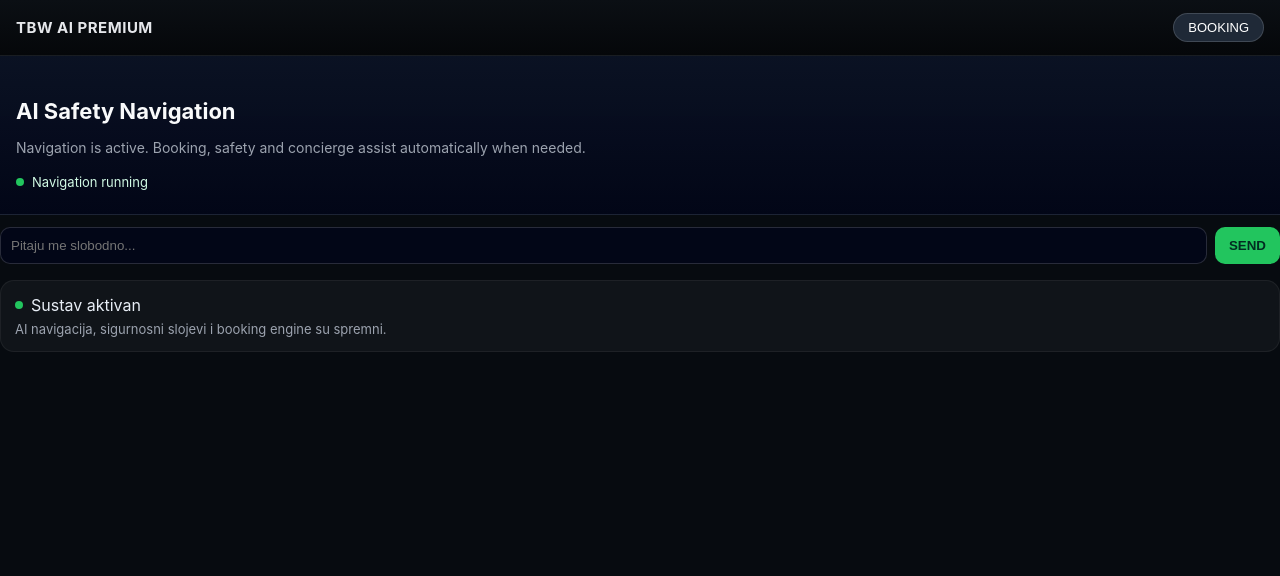
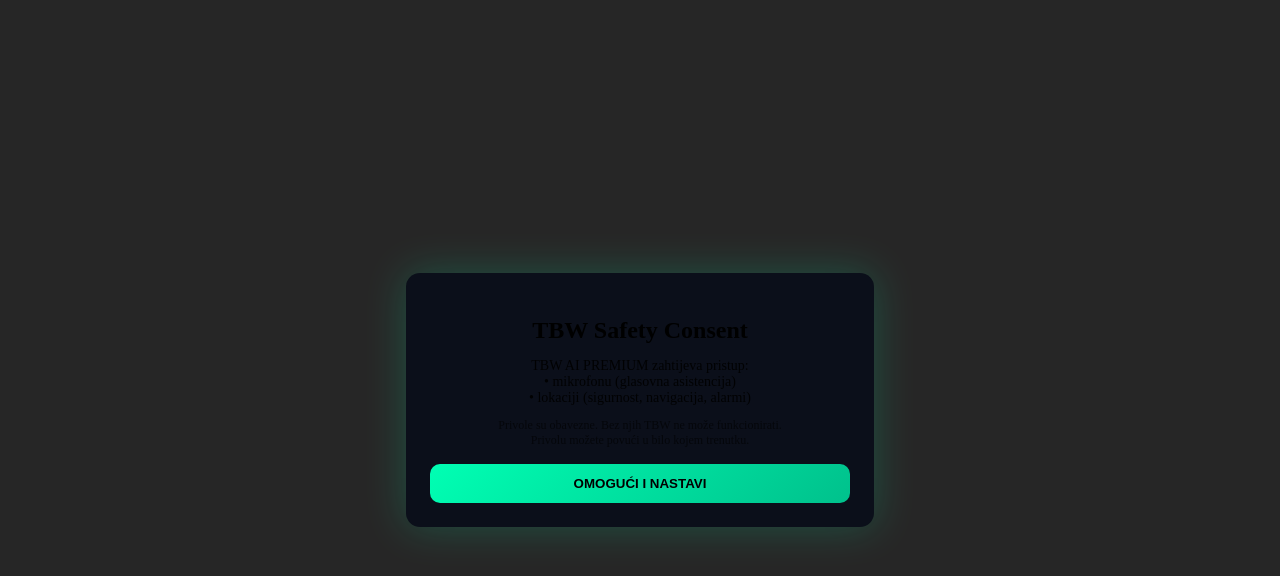
Before and after one commit to aitbwbooking-ctrl/tbw-ai-premium-COMPLETE-FINAL, a React (Vite) app: page / in a window 1280 px wide. Shown: the top 576 px of the page. Built offline with nearby package versions, Linux system fonts and the light colour scheme.

Commit message:
Update main.jsx

```diff
--- a/src/main.jsx
+++ b/src/main.jsx
@@ -1,7 +1,12 @@
-import React from 'react';
-import ReactDOM from 'react-dom/client';
-import App from './App.jsx';
-import './App.css';
-ReactDOM.createRoot(document.getElementById('root')).render(
-  <React.StrictMode><App /></React.StrictMode>
+import React from "react";
+import ReactDOM from "react-dom/client";
+import App from "./App";
+import ConsentGate from "./tbw/core/ConsentGate";
+
+ReactDOM.createRoot(document.getElementById("root")).render(
+  <React.StrictMode>
+    <ConsentGate>
+      <App />
+    </ConsentGate>
+  </React.StrictMode>
 );
```
